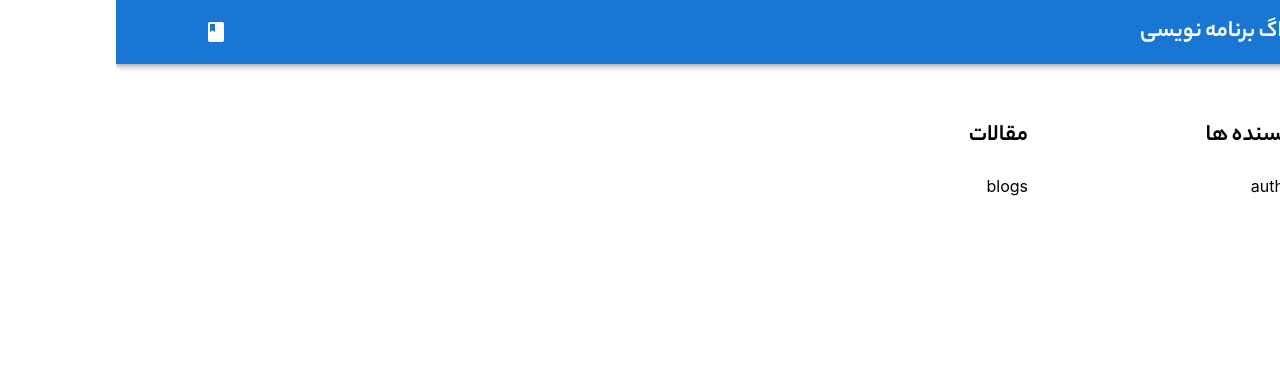
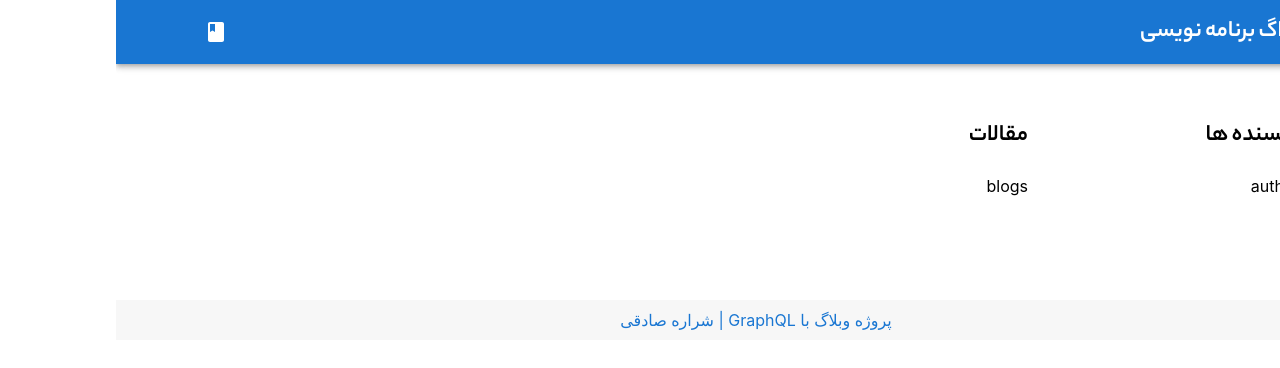
Before and after one commit to shararesadeghi/blog-with-graphql--materialui, a React (Create React App) app: page / in a window 1280 px wide. Shown: the top 368 px of the page. Built offline with nearby package versions, Linux system fonts and the light colour scheme.

Commit message:
layout & footer added

```diff
--- a/src/App.js
+++ b/src/App.js
@@ -1,13 +1,12 @@
 //components
-import Header from './components/layout/Header';
 import HomePage from "./components/home/HomePage";
+import Layout from './components/layout/Layout';
 
 function App() {
   return (
-    <div>
-       <Header/>
+    <Layout>
        <HomePage/>
-    </div>
+    </Layout>
   );
 }
 
--- a/src/components/layout/Footer.js
+++ b/src/components/layout/Footer.js
@@ -0,0 +1,14 @@
+import React from 'react';
+import { Typography } from '@mui/material';
+
+const Footer = () => {
+    return (
+        <footer>
+           <Typography component="p" variant="p" bgcolor="#f7f7f7" color="primary" padding="10px" textAlign="center" mt={10} >
+               پروژه وبلاگ با GraphQL | شراره صادقی
+           </Typography>
+        </footer>
+    );
+};
+
+export default Footer;
--- /dev/null
+++ b/src/components/layout/Layout.js
@@ -0,0 +1,15 @@
+import React from 'react';
+import Header from './Header';
+import Footer from './Footer';
+
+const Layout = ({children}) => {
+    return (
+        <>
+         <Header/>
+         {children}
+         <Footer/>
+        </>
+    );
+};
+
+export default Layout;
```
